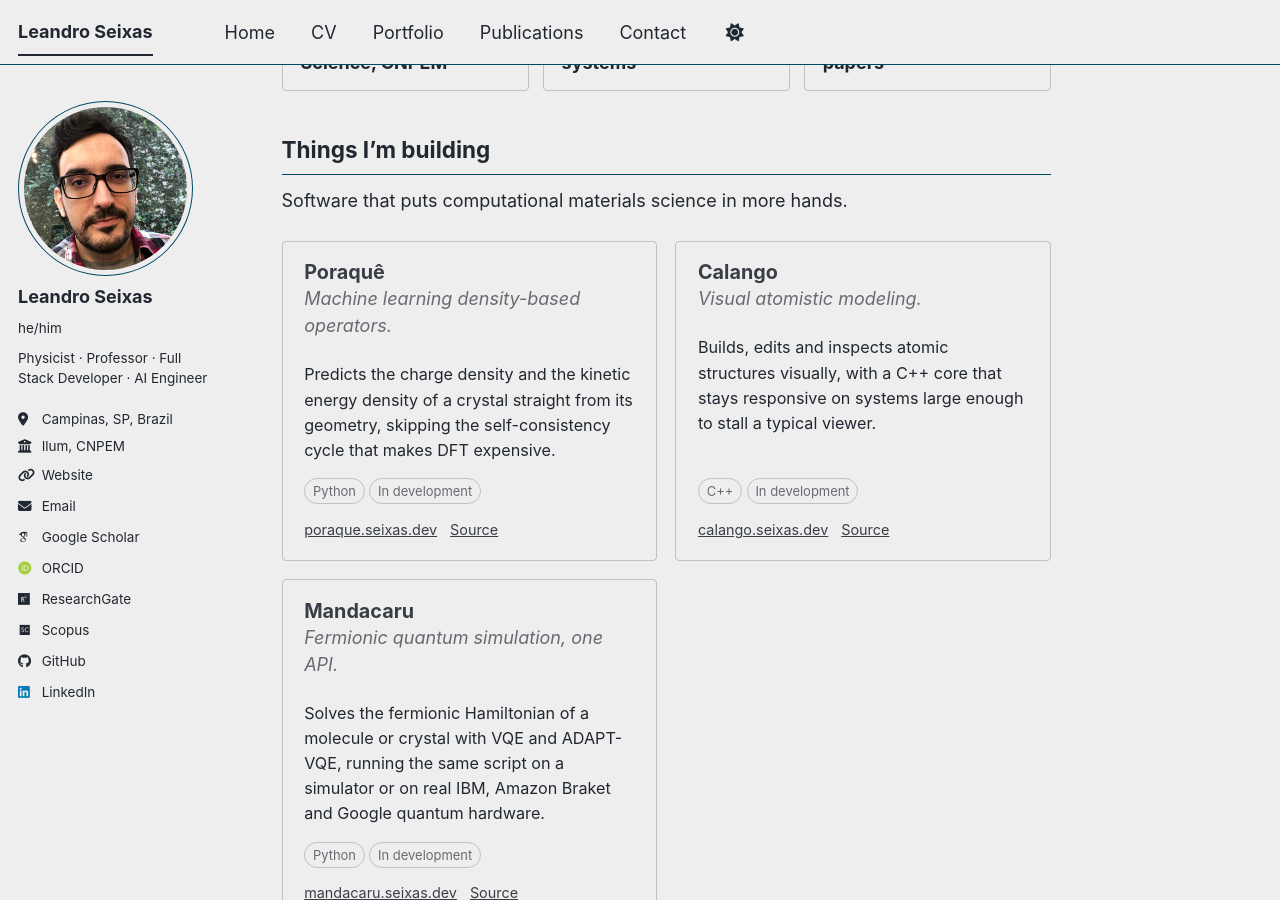
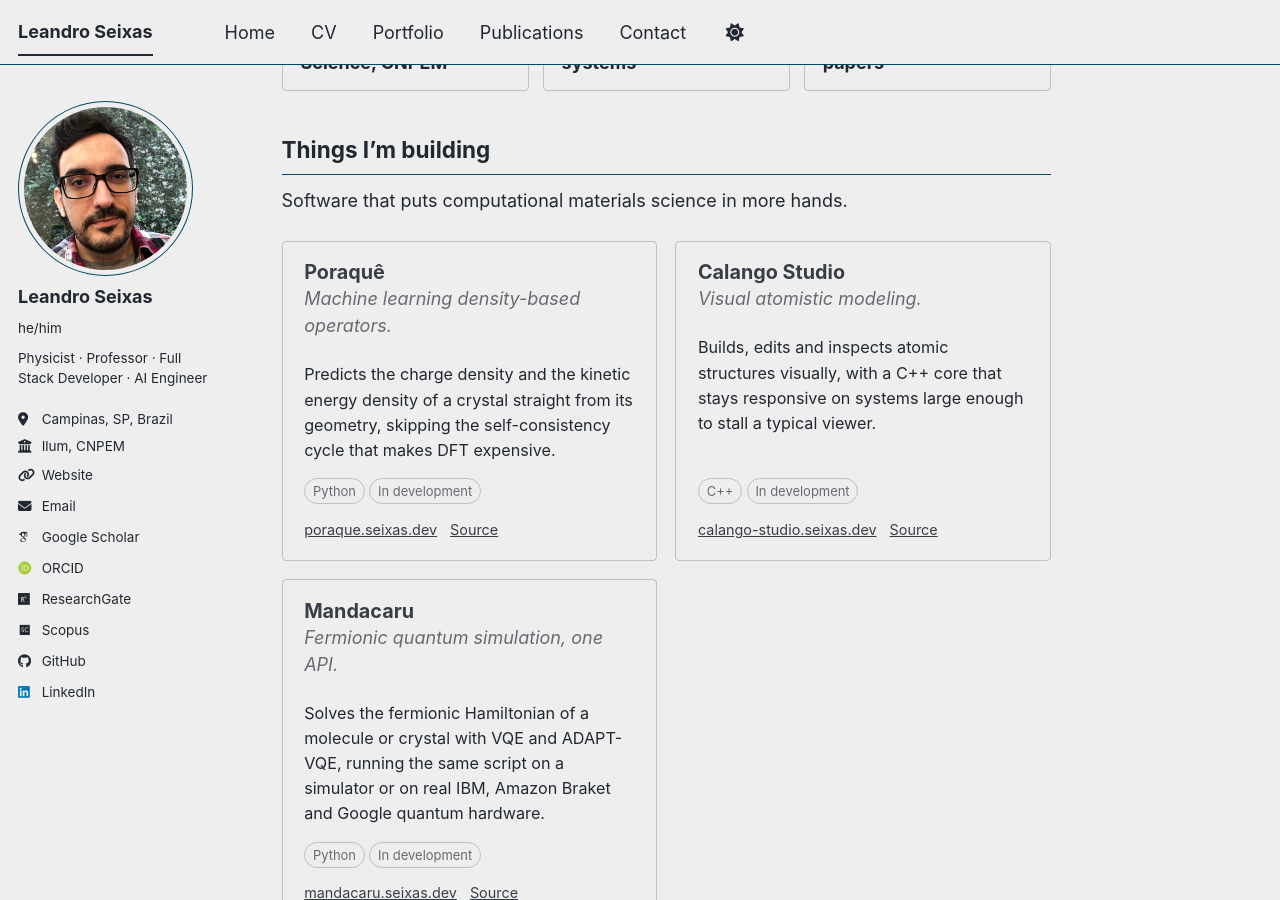
Before and after one commit to leseixas/leseixas.github.io, a Jekyll site: the page built from _pages/about.md, in a window 1280 px wide and 900 px high, scrolled down 379 px. Built offline with Jekyll 4.4.1, drawn with Linux system fonts in a browser that asks for light colours; some web fonts are replaced; a script bundle is joined from its source files by our own code; library files that are not in the unit come from our copies.

Commit message:
more updates

```diff
--- a/_pages/about.md
+++ b/_pages/about.md
@@ -41,11 +41,11 @@ Software that puts computational materials science in more hands.
     <div class="card__links"><a href="https://poraque.seixas.dev">poraque.seixas.dev</a><a href="https://github.com/seixas-research/poraque">Source</a></div>
   </div>
   <div class="card">
-    <h3 class="card__title"><a href="https://calango.seixas.dev">Calango</a></h3>
+    <h3 class="card__title"><a href="https://calango-studio.seixas.dev">Calango Studio</a></h3>
     <p class="card__tagline">Visual atomistic modeling.</p>
     <div class="card__body">Builds, edits and inspects atomic structures visually, with a C++ core that stays responsive on systems large enough to stall a typical viewer.</div>
     <div class="card__meta"><span class="pill">C++</span><span class="pill">In development</span></div>
-    <div class="card__links"><a href="https://calango.seixas.dev">calango.seixas.dev</a><a href="https://github.com/seixas-research/calango">Source</a></div>
+    <div class="card__links"><a href="https://calango-studio.seixas.dev">calango-studio.seixas.dev</a><a href="https://github.com/seixas-research/calango-studio">Source</a></div>
   </div>
   <div class="card">
     <h3 class="card__title"><a href="https://mandacaru.seixas.dev">Mandacaru</a></h3>
```
Also changed, not shown: _pages/portfolio.md (+2 -2 lines).
